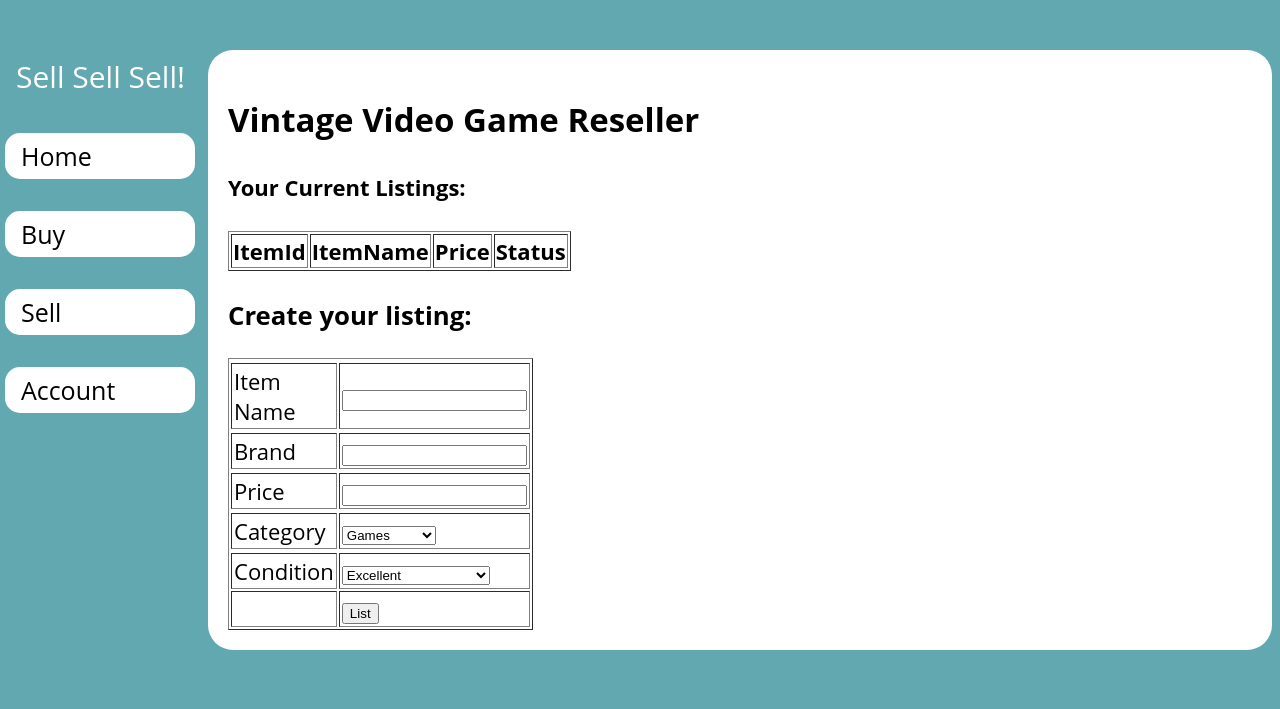
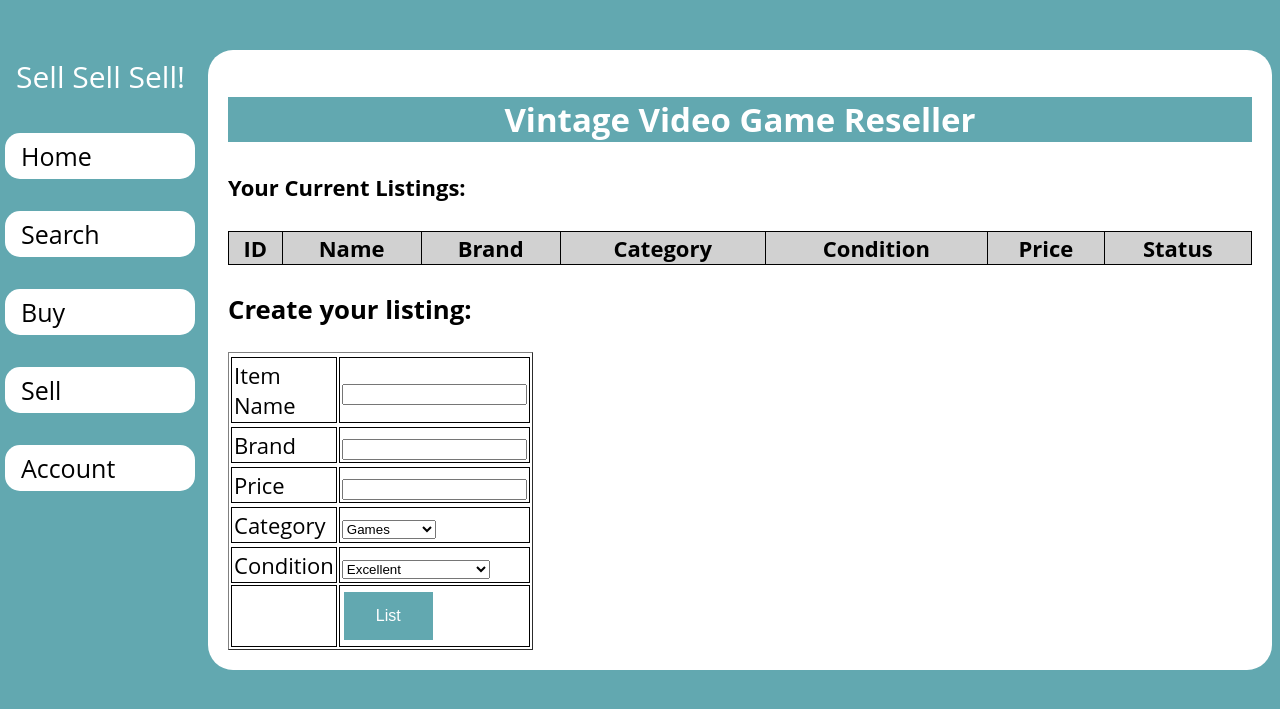
Before and after one commit to amanda82615/VintageVideoGameReseller, a PHP site: page /create_listing.php in a window 1280 px wide. Shown: the top 709 px of the page. Run offline with PHP 8.4, Linux system fonts and the light colour scheme; the visitor is signed in with stand-in values (Sample User, id 1); data that the repository does not hold is empty.

Commit message:
Formatiing changes

```diff
--- a/create_listing.php
+++ b/create_listing.php
@@ -70,13 +70,53 @@
                 display: table;
                 clear: both;
             }
+            .button1 {
+                border: none;
+                color: white;
+                background-color: #62a8b0;
+                padding: 15px 32px;
+                text-align: left;
+                text-decoration: none;
+                display: inline-block;
+                font-size: 16px;
+                margin: 4px 2px;
+                cursor: pointer;
+            }
+            .search {
+                border: 5px;
+                border-color: Black;
+                color: Black;
+                background-color: White;
+                padding: 15px 32px;
+                text-align: center;
+                text-decoration: none;
+                display: inline-block;
+                font-size: 16px;
+                margin: 4px 2px;
+            }
+            .table1 {
+                border: 1px solid black;
+                border-collapse: collapse;
+                width: 100%;
+                background-color: #d1d1d1;
+            }
+            th, td {
+                border: 1px solid black;
+            }
+            h2 {
+                text-align: center;
+                background: #62a8b0;
+                width: auto;
+                color: white;
+            }
         </style>
     </head>
     <body>
         <div class="sidenav">
             <p style="color:white; font-size:30px; padding: 6px 8px 6px 16px;">Sell Sell Sell!</p>
             <a href="home.php">Home</a> <br>
-            <a href="search.php">Buy</a> <br>
+            <a href="search.php">Search</a> <br>
+            <a href="purchase.php">Buy</a> <br>
             <a href="create_listing.php">Sell</a> <br>
             <a href="profile.php">Account</a>
         </div>
@@ -128,7 +168,7 @@
 
 
 
-					$sql = "SELECT i.ItemId, i.ItemName, i.Price, i.Status FROM ITEM as i, USER as u WHERE i.SellerId=u.UserId AND u.UserName='$uid'";
+					$sql = "SELECT i.ItemId AS 'ID', i.ItemName AS 'Name', i.Brand, i.Category, i.State AS 'Condition', i.Price, i.Status FROM ITEM as i, USER as u WHERE i.SellerId=u.UserId AND u.UserName='$uid'";
 					$query_result = $conn->query($sql);
 					if (!$query_result) {
 						echo "Query is wrong: $sql";
@@ -138,7 +178,7 @@
 					echo "<h4>Your Current Listings:</h4>";
 
 					// Output query results: HTML table
-					echo "<table border=1>";
+					echo "<table class=\"table1\">";
 					echo "<tr>";
 
 					// fetch attribute names
@@ -205,7 +245,7 @@
 					</tr>
 					<tr>
 					<td width="150">&nbsp;</td>
-					<td><input name="btnLogin" type="submit" id="btnLogin" value="List"></td>
+					<td><input name="btnLogin" class="button1" type="submit" id="btnLogin" value="List"></td>
 					</tr>
 				</table>
 			</form>
```
Also changed, not shown: home.php (+32 -4 lines), search.php (+21 -7 lines).
